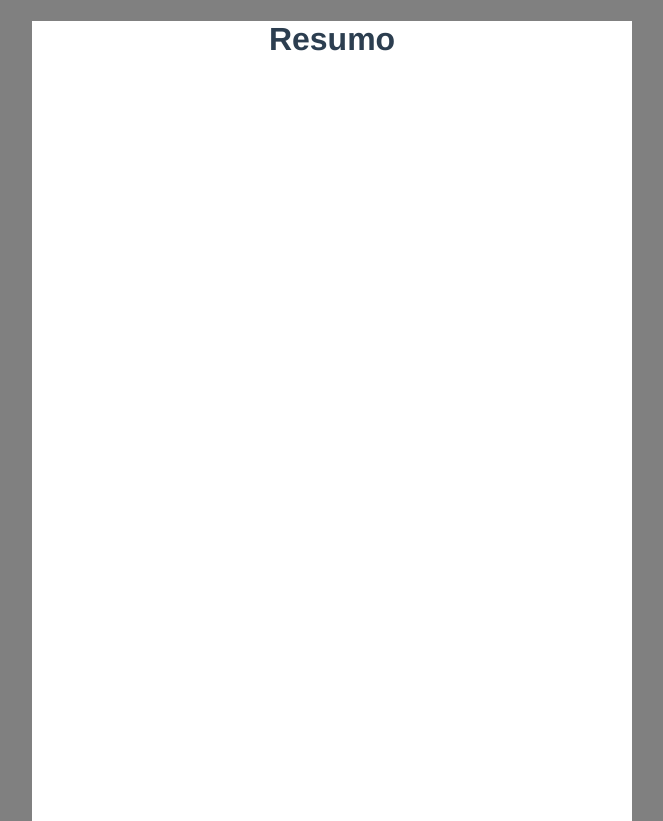
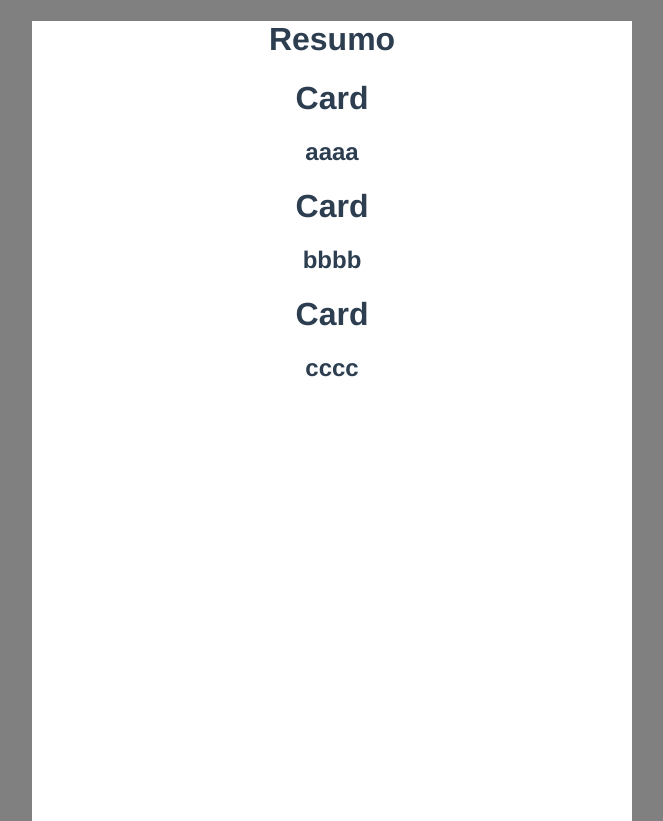
Before and after one commit to AppCivico/eleitometro, a Vue app: page / in a window 1280 px wide. Shown: the whole page, without its empty margins (308-971 px from the left). Built offline with nearby package versions, Linux system fonts and the light colour scheme.

Commit message:
Import and render the Card component for each card

```diff
--- a/src/components/Summary.vue
+++ b/src/components/Summary.vue
@@ -1,15 +1,36 @@
 <template>
   <div class="summary">
     <h1>Resumo</h1>
-    <div class="loadingBar">
-      <span />
-    </div>
+    <Card v-for="card in cards" :key="card.id" :content="card"/>
   </div>
 </template>
 
 <script>
+import Card from '@/components/Card.vue';
+
 export default {
   name: 'Summary',
+  components: {
+    Card,
+  },
+  data() {
+    return {
+      cards: [
+        {
+          id: 1,
+          title: 'aaaa',
+        },
+        {
+          id: 2,
+          title: 'bbbb',
+        },
+        {
+          id: 3,
+          title: 'cccc',
+        },
+      ]
+    }
+  }
 };
 </script>
 
```
